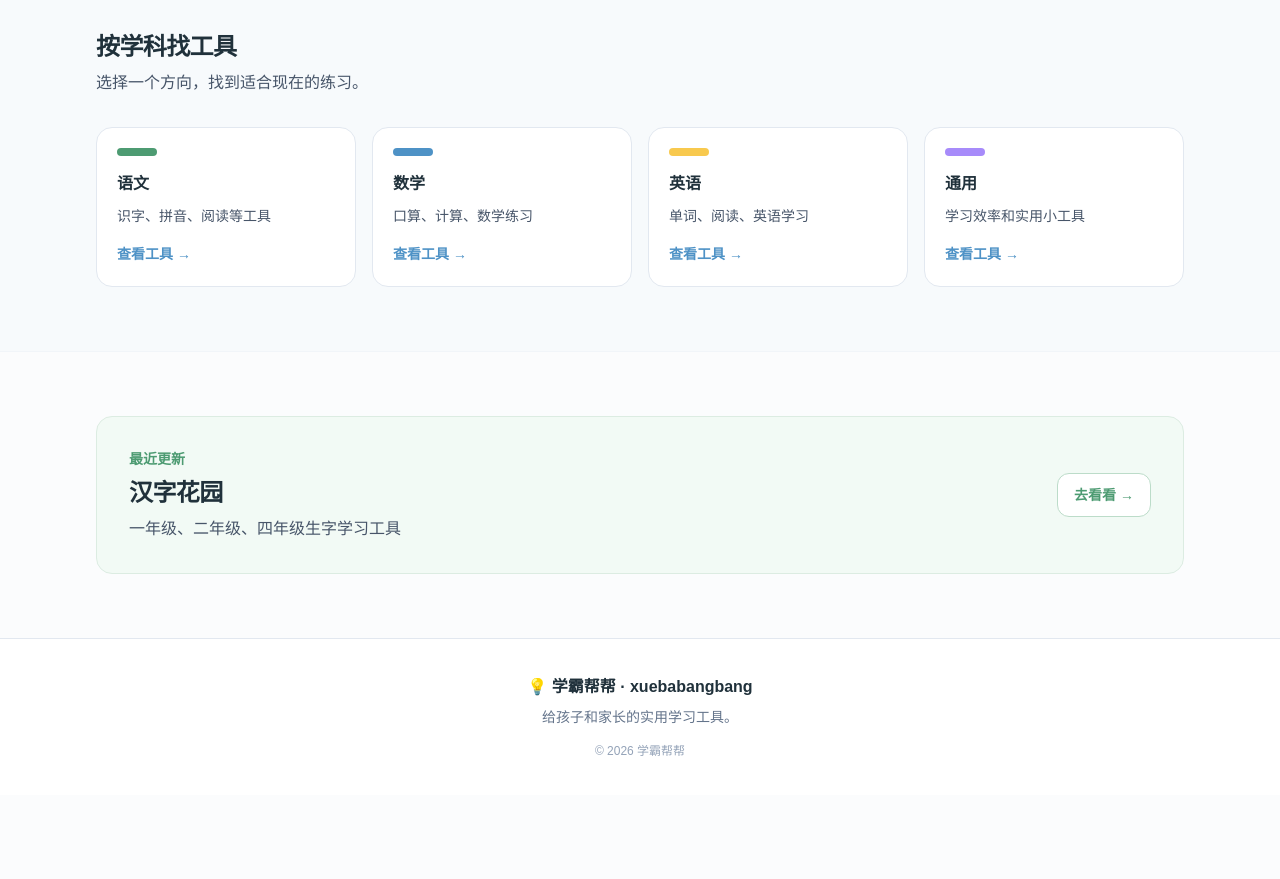
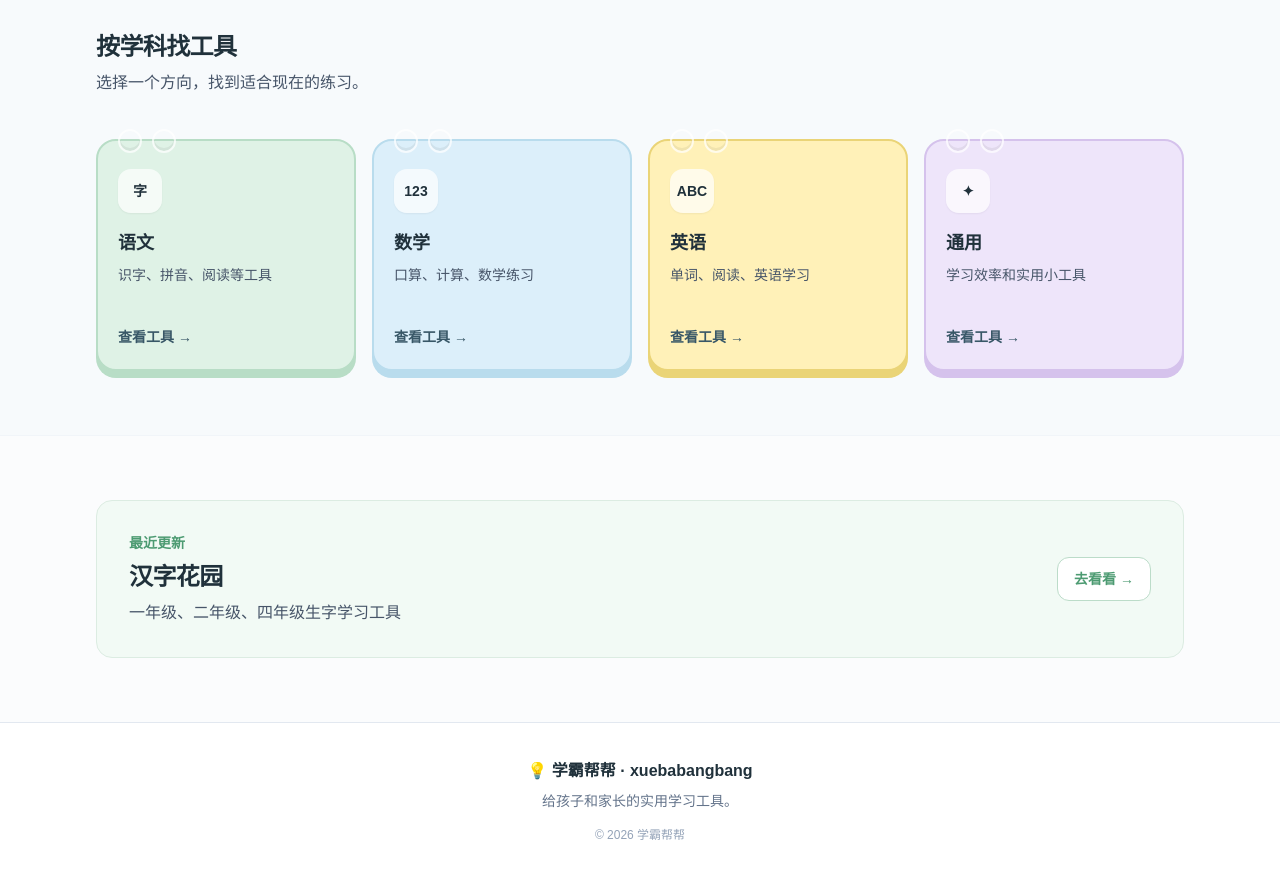
Before and after one commit to ico0018/xuebabangbang, a Next.js app: page / in a window 1280 px wide. Shown: the part 1220-2099 px from the top of the page. Before the commit the page ends 2015 px from the top, so only its background shows below. Built offline with nearby package versions, Linux system fonts and the light colour scheme.

Commit message:
Turn category cards into building blocks

```diff
--- a/components/CategoryCard.tsx
+++ b/components/CategoryCard.tsx
@@ -3,13 +3,31 @@ import type { ToolCategory } from "../data/tools";
 
 type CategoryCardProps = { category: ToolCategory; title: string; description: string; accent: string };
 
-export function CategoryCard({ category, title, description, accent }: CategoryCardProps) {
+const backgrounds: Record<ToolCategory, string> = {
+  chinese: "bg-[#dff2e6] border-[#b8ddc6] shadow-[0_7px_0_#b8ddc6]",
+  math: "bg-[#dceffa] border-[#b9dced] shadow-[0_7px_0_#b9dced]",
+  english: "bg-[#fff1b8] border-[#ead477] shadow-[0_7px_0_#ead477]",
+  general: "bg-[#eee5fa] border-[#d5c2ec] shadow-[0_7px_0_#d5c2ec]",
+};
+
+const icons: Record<ToolCategory, string> = {
+  chinese: "字",
+  math: "123",
+  english: "ABC",
+  general: "✦",
+};
+
+export function CategoryCard({ category, title, description }: CategoryCardProps) {
   return (
-    <Link href={`/tools?category=${category}`} className="group rounded-2xl border border-slate-200 bg-white p-5 transition duration-200 hover:-translate-y-0.5 hover:shadow-md">
-      <span className={`mb-4 block h-2 w-10 rounded-full ${accent}`} aria-hidden="true" />
-      <h3 className="font-bold text-ink">{title}</h3>
-      <p className="mt-2 text-sm leading-6 text-slate-600">{description}</p>
-      <span className="mt-4 inline-block text-sm font-semibold text-sky">查看工具 <span aria-hidden="true">→</span></span>
+    <Link href={`/tools?category=${category}`} className={`group relative mt-3 rounded-[20px] border-2 p-5 transition duration-200 hover:-translate-y-1 ${backgrounds[category]}`}>
+      <div className="absolute -top-3 left-5 flex gap-2.5" aria-hidden="true">
+        <span className="h-6 w-6 rounded-full border-2 border-white/70 bg-inherit shadow-[inset_0_-3px_0_rgba(0,0,0,0.06)]" />
+        <span className="h-6 w-6 rounded-full border-2 border-white/70 bg-inherit shadow-[inset_0_-3px_0_rgba(0,0,0,0.06)]" />
+      </div>
+      <div className="mt-2 flex h-11 w-11 items-center justify-center rounded-[13px] bg-white/70 text-sm font-black text-ink shadow-sm">{icons[category]}</div>
+      <h3 className="mt-4 text-lg font-black text-ink">{title}</h3>
+      <p className="mt-1.5 min-h-12 text-sm leading-6 text-slate-600">{description}</p>
+      <span className="mt-4 inline-flex items-center text-sm font-bold text-[#385767]">查看工具 <span aria-hidden="true" className="ml-1 transition-transform group-hover:translate-x-1">→</span></span>
     </Link>
   );
 }
```
